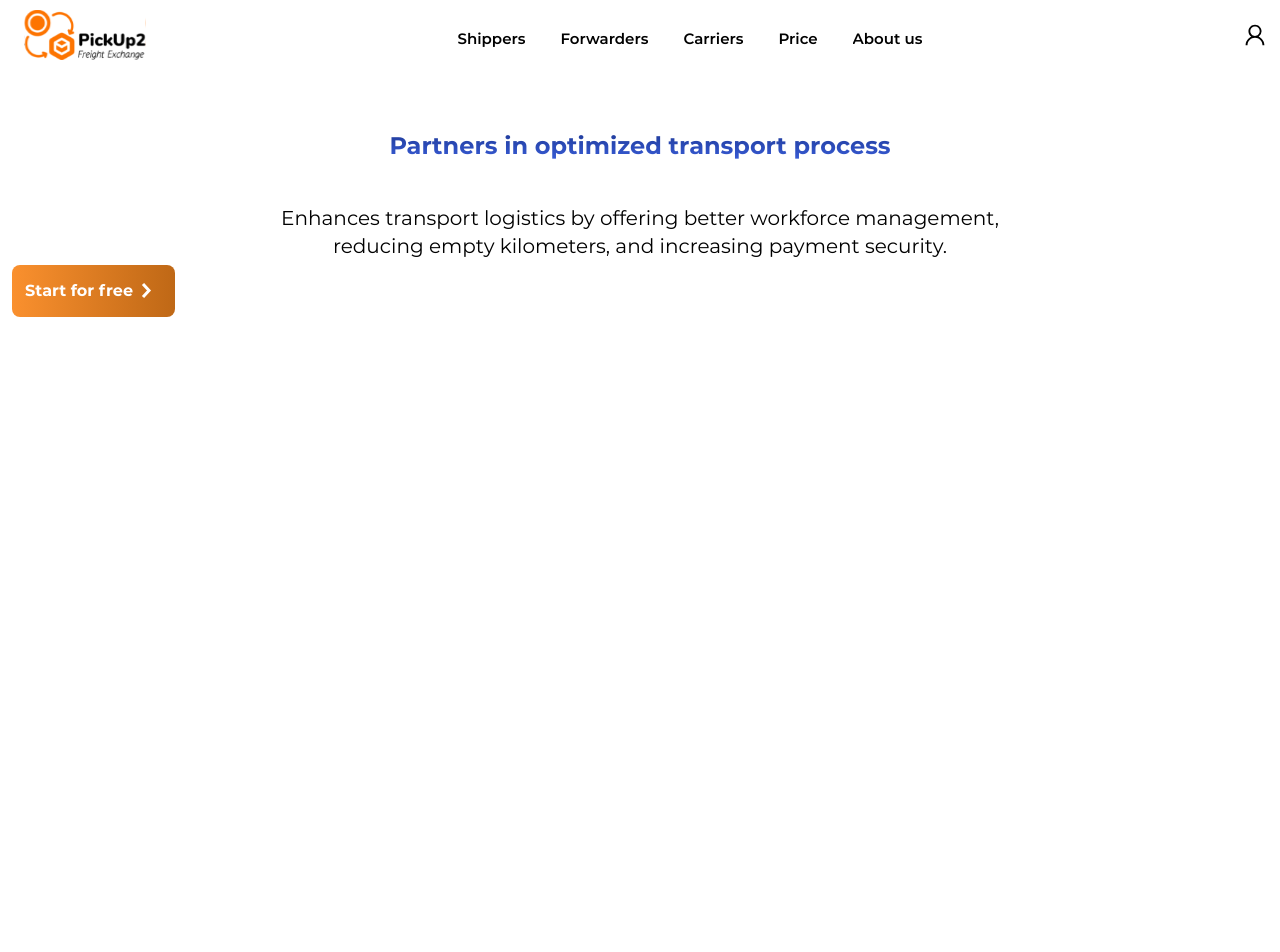
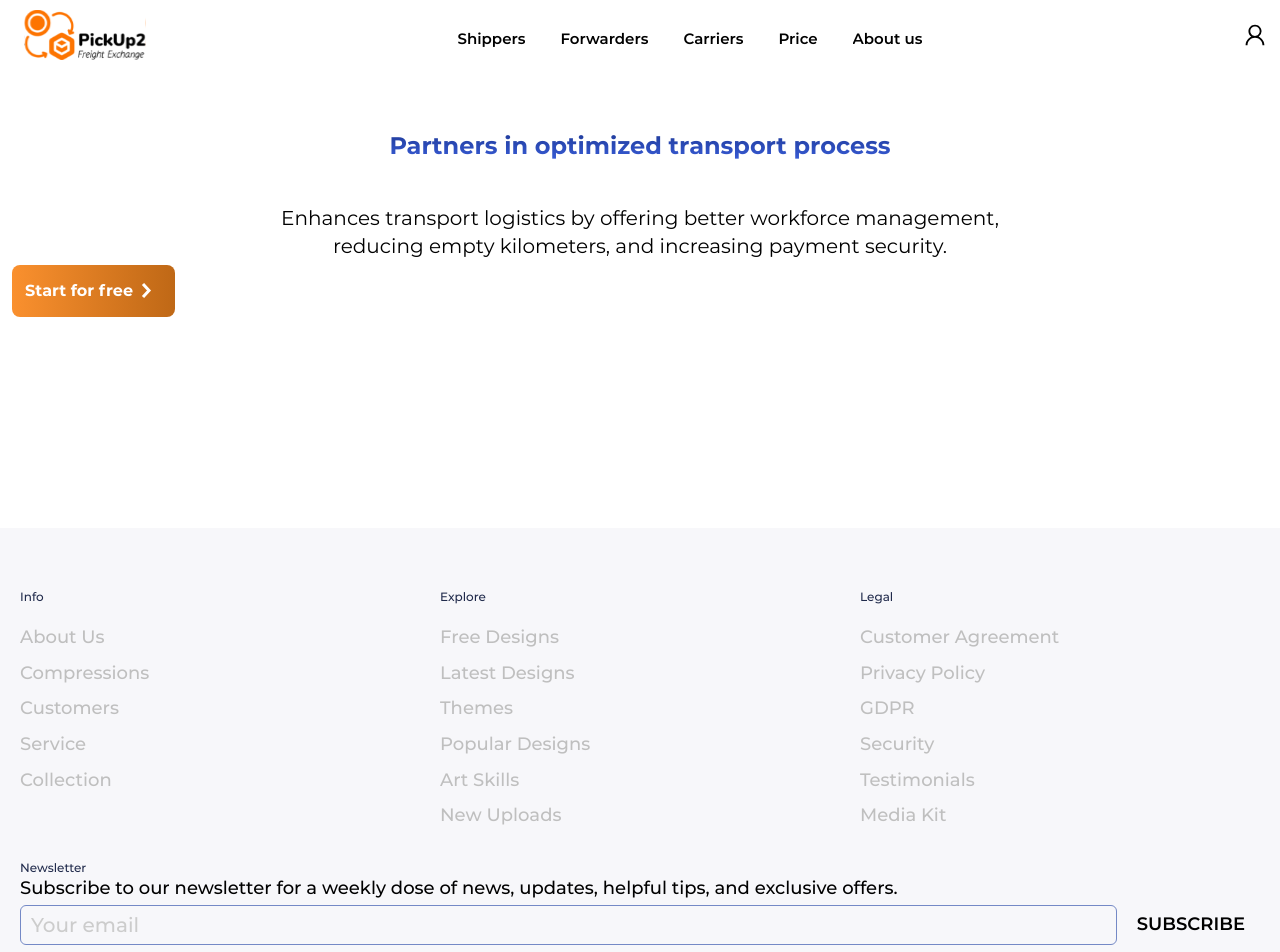
Before and after one commit to freightXapp/WebPage, a Nuxt app: page / in a window 1280 px wide. Shown: the top 952 px of the page. Before the commit the page ends 800 px from the top, so only its background shows below. Built offline with nearby package versions, Linux system fonts and the light colour scheme.

Commit message:
footer init

```diff
--- /dev/null
+++ b/components/Footer.vue
@@ -0,0 +1,171 @@
+<template>
+  <section class="footer">
+    <div class="footer__row">
+      <div class="footer__column footer__column--info">
+        <h4 class="footer__title">Info</h4>
+        <ul class="footer__links">
+          <li><a href="#">About Us</a></li>
+          <li><a href="#">Compressions</a></li>
+          <li><a href="#">Customers</a></li>
+          <li><a href="#">Service</a></li>
+          <li><a href="#">Collection</a></li>
+        </ul>
+      </div>
+
+      <div class="footer__column footer__column--explore">
+        <h4 class="footer__title">Explore</h4>
+        <ul class="footer__links">
+          <li><a href="#">Free Designs</a></li>
+          <li><a href="#">Latest Designs</a></li>
+          <li><a href="#">Themes</a></li>
+          <li><a href="#">Popular Designs</a></li>
+          <li><a href="#">Art Skills</a></li>
+          <li><a href="#">New Uploads</a></li>
+        </ul>
+      </div>
+
+      <div class="footer__column footer__column--legal">
+        <h4 class="footer__title">Legal</h4>
+        <ul class="footer__links">
+          <li><a href="#">Customer Agreement</a></li>
+          <li><a href="#">Privacy Policy</a></li>
+          <li><a href="#">GDPR</a></li>
+          <li><a href="#">Security</a></li>
+          <li><a href="#">Testimonials</a></li>
+          <li><a href="#">Media Kit</a></li>
+        </ul>
+      </div>
+
+      <div class="footer__column footer__column--newsletter">
+        <h4 class="footer__title">Newsletter</h4>
+        <p>
+          Subscribe to our newsletter for a weekly dose of news, updates,
+          helpful tips, and exclusive offers.
+        </p>
+        <form action="#" class="footer__form">
+          <input
+            type="text"
+            placeholder="Your email"
+            required
+            class="footer__input"
+          />
+          <button type="submit" class="footer__button">SUBSCRIBE</button>
+        </form>
+        <div class="footer__icons">
+          <Facebook></Facebook>
+        </div>
+      </div>
+    </div>
+  </section>
+</template>
+
+<script setup lang="ts">
+import Facebook from "~/assets/BaseIcons/facebook.svg";
+</script>
+
+<style lang="scss" scoped>
+.footer {
+  position: relative;
+  width: 100%;
+  background: #f7f7fa;
+  color: black;
+  padding: 60px 0;
+  bottom: 0;
+  left: 0;
+  margin-top: auto;
+  &__row {
+    display: flex;
+    flex-wrap: wrap;
+    justify-content: space-between;
+    gap: 20px; // Reduced gap for better alignment
+    max-width: 1280px;
+    margin: 0 auto;
+    padding: 0 20px;
+  }
+  &__column {
+    flex: 1 1 240px; // Ensure all columns are flexible and align nicely
+    &--info,
+    &--explore,
+    &--legal,
+    &--newsletter {
+      h4 {
+        color: #202a4b;
+        font-size: 1.2rem;
+        font-weight: 400;
+      }
+    }
+  }
+  &__links {
+    margin-top: 20px;
+    li {
+      list-style: none;
+      margin-bottom: 10px;
+    }
+    a {
+      text-decoration: none;
+      color: #bfbfbf;
+      &:hover {
+        color: #fff;
+      }
+    }
+  }
+  &__title {
+    font-size: 1.2rem;
+    font-weight: 400;
+  }
+  &__form {
+    display: flex;
+    gap: 5px;
+    align-items: center; // Added to align the button and input
+  }
+  &__input {
+    flex: 1 0 50%; // Make input take only part of the form width
+    height: 40px;
+    border-radius: 6px;
+    background: none;
+    outline: none;
+    border: 1px solid #7489c6;
+    caret-color: #fff;
+    color: #fff;
+    padding-left: 10px;
+    &::placeholder {
+      color: #ccc;
+    }
+  }
+  &__button {
+    padding: 10px 15px;
+    border-radius: 6px;
+    cursor: pointer;
+    font-weight: 500;
+    transition: 0.2s ease;
+    &:hover {
+      background: #cecccc;
+    }
+  }
+  &__icons {
+    display: flex;
+    margin-top: 30px;
+    gap: 30px;
+    cursor: pointer;
+  }
+}
+
+@media (max-width: 768px) {
+  .footer {
+    &__row {
+      flex-direction: column;
+      padding: 20px;
+    }
+    &__form {
+      flex-direction: column;
+    }
+    &__input,
+    &__button {
+      width: 100%;
+    }
+    &__button {
+      margin-top: 10px;
+    }
+  }
+}
+</style>
--- a/layouts/default.vue
+++ b/layouts/default.vue
@@ -1,5 +1,14 @@
 <template>
-    <Navbar>
-    </Navbar>
+  <div class="site-container">
+    <Navbar> </Navbar>
     <slot />
+    <Footer> </Footer>
+  </div>
 </template>
+<style lang="scss" scoped>
+.site-container {
+  display: flex;
+  flex-direction: column;
+  min-height: 100vh;
+}
+</style>
```
Also changed, not shown: components/Navbar.vue (+15 -28 lines), assets/BaseIcons/icons8-facebook.svg (added).
